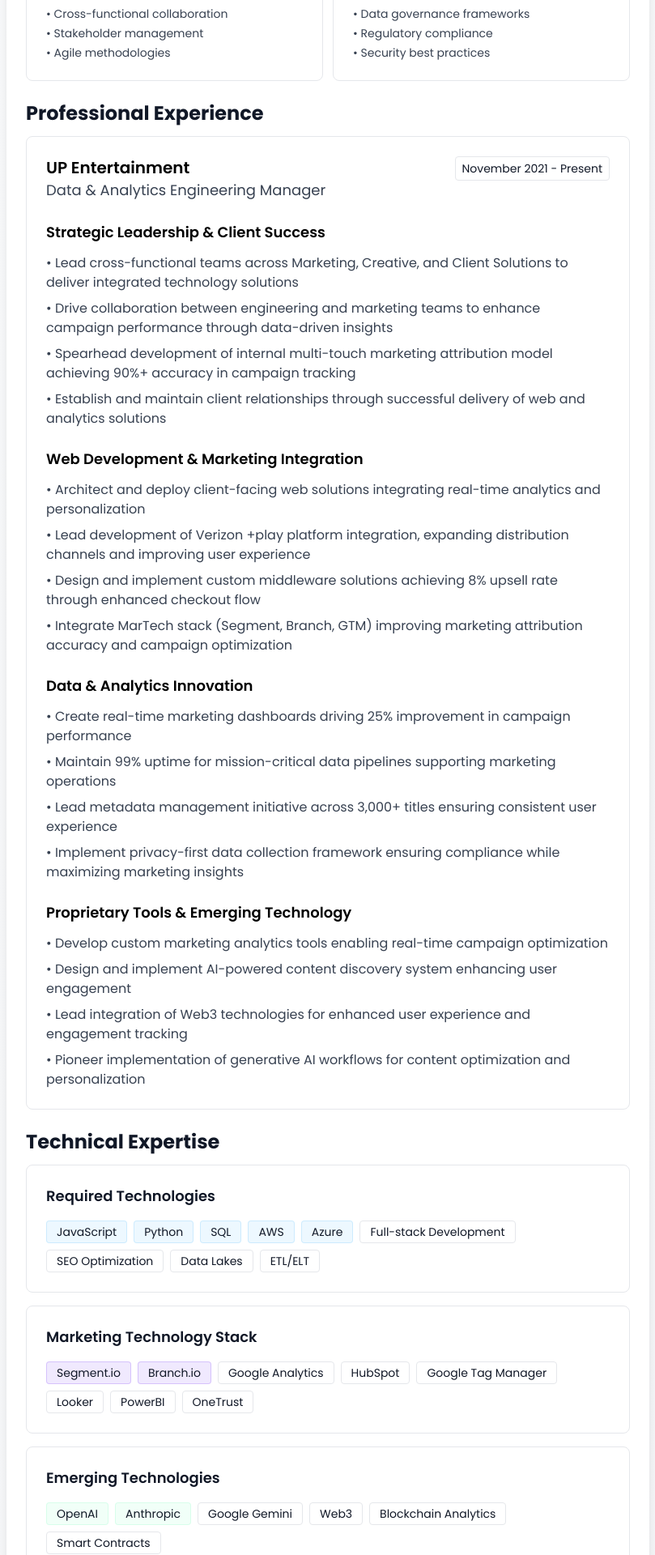
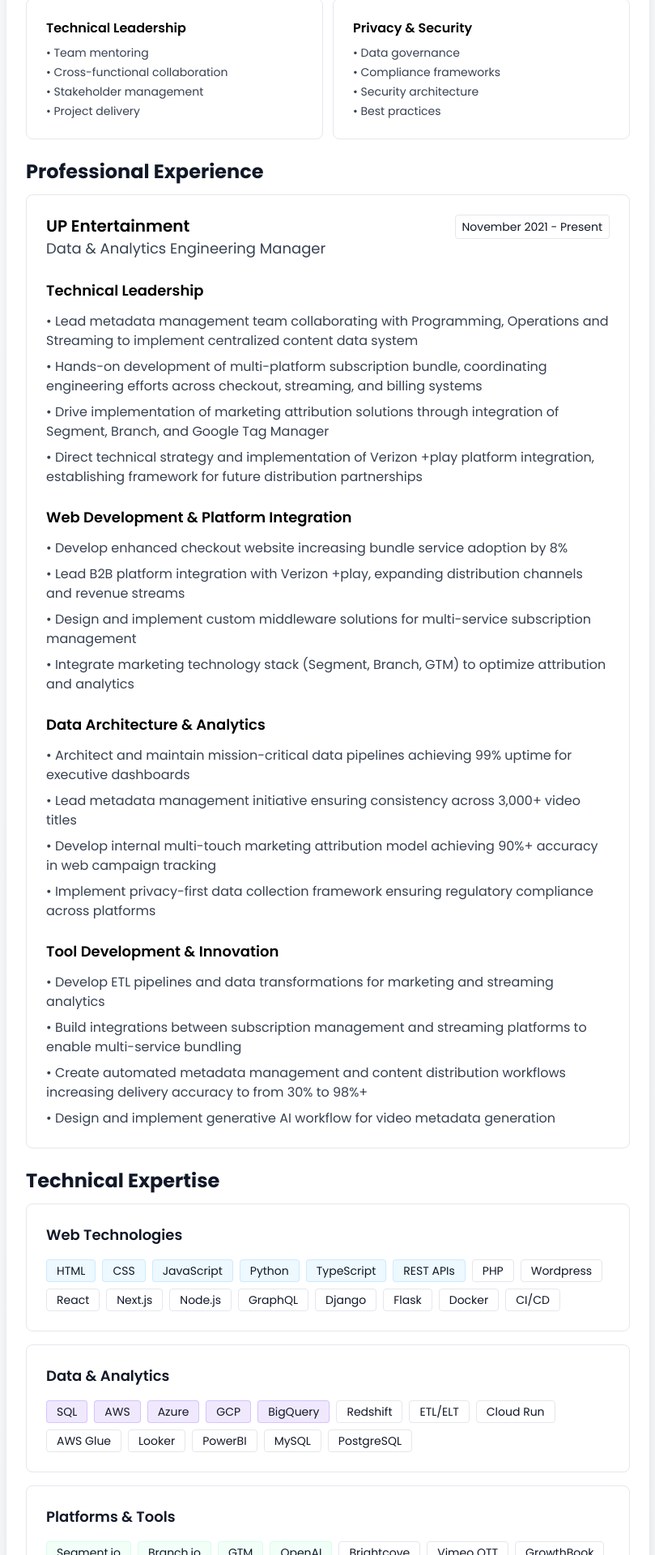
Before and after one commit to ijpatter1/ijpatter1.github.io, a Next.js app: page / in a window 1280 px wide. Shown: the part 880-2800 px from the top of the page at 81% size, without its empty margins (235-1044 px from the left). Built offline with nearby package versions, Linux system fonts and the light colour scheme.

Commit message:
update content

```diff
--- a/app/components/CoreCompetencies.tsx
+++ b/app/components/CoreCompetencies.tsx
@@ -12,34 +12,34 @@
   export default function CoreCompetencies() {
     const competencies: Competency[] = [
       {
-      title: "Client Solutions",
-      skills: ["Web development leadership", "Marketing campaign integration", "Real-time analytics"],
-      colour: 'agency-blue' // Marketing & Digital focus
+        title: "Web Development",
+        skills: ["Full-stack architecture", "Platform integration", "Performance tuning", "SEO optimization"],
+        colour: 'agency-blue'
+      },
+      {
+        title: "Data Architecture",
+        skills: ["Cloud infrastructure", "Data lakes & warehouses", "ETL/ELT pipelines", "Real-time visualization"],
+        colour: 'agency-violet'
+      },
+      {
+        title: "Marketing Technology",
+        skills: ["Attribution modeling", "Campaign optimization", "User journey analytics", "Platform integration"],
+        colour: 'agency-pink'
       },
       {
         title: "Technical Innovation",
-      skills: ["Proprietary tool development", "Emerging tech implementation (AI/ML, Web3)"],
-      colour: 'agency-violet' // Innovation & Future Tech
+        skills: ["Custom tool development", "AI/ML implementation", "Emerging tech integration", "POC development"],
+        colour: 'agency-green'
       },
       {
-      title: "Data Architecture",
-      skills: ["Cloud infrastructure", "Data lakes", "ETL/ELT", "Real-time visualization"],
-      colour: 'agency-green' // Infrastructure & Systems
-    },
-    {
-      title: "Marketing Technology",
-      skills: ["Attribution modeling", "Campaign optimization", "User journey analytics"],
-      colour: 'agency-pink' // Creative & Marketing Tech
-    },
-    {
-      title: "Strategic Leadership",
-      skills: ["Cross-functional collaboration", "Stakeholder management", "Agile methodologies"],
-      colour: 'agency-yellow' // Leadership & Management
+        title: "Technical Leadership",
+        skills: ["Team mentoring", "Cross-functional collaboration", "Stakeholder management", "Project delivery"],
+        colour: 'agency-yellow'
       },
       {
         title: "Privacy & Security",
-      skills: ["Data governance frameworks", "Regulatory compliance", "Security best practices"],
-      colour: 'agency-red' // Security & Compliance
+        skills: ["Data governance", "Compliance frameworks", "Security architecture", "Best practices"],
+        colour: 'agency-red'
       }
     ];
 
--- a/app/components/Experience.tsx
+++ b/app/components/Experience.tsx
@@ -26,39 +26,39 @@
 export default function Experience() {
   const achievements: Achievement[] = [
     {
-      title: "Strategic Leadership & Client Success",
+      title: "Technical Leadership",
       points: [
-        "Lead cross-functional teams across Marketing, Creative, and Client Solutions to deliver integrated technology solutions",
-        "Drive collaboration between engineering and marketing teams to enhance campaign performance through data-driven insights",
-        "Spearhead development of internal multi-touch marketing attribution model achieving 90%+ accuracy in campaign tracking",
-        "Establish and maintain client relationships through successful delivery of web and analytics solutions"
+        "Lead metadata management team collaborating with Programming, Operations and Streaming to implement centralized content data system",
+        "Hands-on development of multi-platform subscription bundle, coordinating engineering efforts across checkout, streaming, and billing systems",
+        "Drive implementation of marketing attribution solutions through integration of Segment, Branch, and Google Tag Manager",
+        "Direct technical strategy and implementation of Verizon +play platform integration, establishing framework for future distribution partnerships"
       ]
     },
     {
-      title: "Web Development & Marketing Integration",
+      title: "Web Development & Platform Integration",
       points: [
-        "Architect and deploy client-facing web solutions integrating real-time analytics and personalization",
-        "Lead development of Verizon +play platform integration, expanding distribution channels and improving user experience",
-        "Design and implement custom middleware solutions achieving 8% upsell rate through enhanced checkout flow",
-        "Integrate MarTech stack (Segment, Branch, GTM) improving marketing attribution accuracy and campaign optimization"
+        "Develop enhanced checkout website increasing bundle service adoption by 8%",
+        "Lead B2B platform integration with Verizon +play, expanding distribution channels and revenue streams",
+        "Design and implement custom middleware solutions for multi-service subscription management",
+        "Integrate marketing technology stack (Segment, Branch, GTM) to optimize attribution and analytics"
       ]
     },
     {
-      title: "Data & Analytics Innovation",
+      title: "Data Architecture & Analytics",
       points: [
-        "Create real-time marketing dashboards driving 25% improvement in campaign performance",
-        "Maintain 99% uptime for mission-critical data pipelines supporting marketing operations",
-        "Lead metadata management initiative across 3,000+ titles ensuring consistent user experience",
-        "Implement privacy-first data collection framework ensuring compliance while maximizing marketing insights"
+        "Architect and maintain mission-critical data pipelines achieving 99% uptime for executive dashboards",
+        "Lead metadata management initiative ensuring consistency across 3,000+ video titles",
+        "Develop internal multi-touch marketing attribution model achieving 90%+ accuracy in web campaign tracking",
+        "Implement privacy-first data collection framework ensuring regulatory compliance across platforms"
       ]
     },
     {
-      title: "Proprietary Tools & Emerging Technology",
+      title: "Tool Development & Innovation",
       points: [
-        "Develop custom marketing analytics tools enabling real-time campaign optimization",
-        "Design and implement AI-powered content discovery system enhancing user engagement",
-        "Lead integration of Web3 technologies for enhanced user experience and engagement tracking",
-        "Pioneer implementation of generative AI workflows for content optimization and personalization"
+        "Develop ETL pipelines and data transformations for marketing and streaming analytics",
+        "Build integrations between subscription management and streaming platforms to enable multi-service bundling",
+        "Create automated metadata management and content distribution workflows increasing delivery accuracy to from 30% to 98%+",
+        "Design and implement generative AI workflow for video metadata generation"
       ]
     }
   ];
--- a/app/components/Summary.tsx
+++ b/app/components/Summary.tsx
@@ -8,12 +8,13 @@
       <Card>
         <CardContent>
           <p className={theme.colors.text.primary}>
-            Innovation-focused technology leader with proven success in pushing boundaries of marketing
-            technology in the entertainment industry. Extensive experience developing client-facing web
-            solutions, real-time analytics platforms, and proprietary tools that drive marketing success.
-            Track record of leading cross-functional teams to deliver cutting-edge solutions while ensuring
-            seamless integration with marketing campaigns and strategies. Demonstrated ability to translate
-            complex technical concepts for diverse stakeholders while maintaining focus on bottom-line results.
+            Innovation-focused technology leader specializing in enterprise web development and real-time data solutions
+            for the media entertainment industry. Strong track record of architecting and implementing
+            client-facing platforms, with deep expertise in privacy-first data collection, real-time analytics,
+            and marketing technology integration. Proven success leading cross-functional teams to
+            deliver mission-critical web applications, custom backend tools, and data solutions.
+            Demonstrated ability to drive technical strategy while actively contributing to development,
+            ensuring solutions meet stringent security, scalability, and performance requirements.
           </p>
         </CardContent>
       </Card>
--- a/app/components/TechnicalExpertise.tsx
+++ b/app/components/TechnicalExpertise.tsx
@@ -14,44 +14,63 @@
 export default function TechnicalExpertise() {
   const categories: TechCategory[] = [
     {
-      title: "Required Technologies",
+      title: "Web Technologies",
       color: "agency-blue",
       items: [
+        { name: "HTML", highlight: true },
+        { name: "CSS", highlight: true },
         { name: "JavaScript", highlight: true },
         { name: "Python", highlight: true },
+        { name: "TypeScript", highlight: true },
+        { name: "REST APIs", highlight: true },
+        { name: "PHP" },
+        { name: "Wordpress" },
+        { name: "React" },
+        { name: "Next.js" },
+        { name: "Node.js" },
+        { name: "GraphQL" },
+        { name: "Django" },
+        { name: "Flask" },
+        { name: "Docker" },
+        { name: "CI/CD" }
+      ]
+    },
+    {
+      title: "Data & Analytics",
+      color: "agency-violet",
+      items: [
         { name: "SQL", highlight: true },
         { name: "AWS", highlight: true },
         { name: "Azure", highlight: true },
-        { name: "Full-stack Development" },
-        { name: "SEO Optimization" },
-        { name: "Data Lakes" },
-        { name: "ETL/ELT" }
+        { name: "GCP", highlight: true},
+        { name: "BigQuery", highlight: true },
+        { name: "Redshift" },
+        { name: "ETL/ELT" },
+        { name: "Cloud Run" },
+        { name: "AWS Glue" },
+        { name: "Looker" },
+        { name: "PowerBI" },
+        { name: "MySQL" },
+        { name: "PostgreSQL" }
       ]
     },
     {
-      title: "Marketing Technology Stack",
-      color: "agency-violet",
+      title: "Platforms & Tools",
+      color: "agency-green",
       items: [
         { name: "Segment.io", highlight: true },
         { name: "Branch.io", highlight: true },
-        { name: "Google Analytics" },
+        { name: "GTM", highlight: true },
+        { name: "OpenAI", highlight: true },
+        { name: "Brightcove" },
+        { name: "Vimeo OTT" },
+        { name: "GrowthBook" },
         { name: "HubSpot" },
-        { name: "Google Tag Manager" },
-        { name: "Looker" },
-        { name: "PowerBI" },
-        { name: "OneTrust" }
-      ]
-    },
-    {
-      title: "Emerging Technologies",
-      color: "agency-green",
-      items: [
-        { name: "OpenAI", highlight: true },
-        { name: "Anthropic", highlight: true },
-        { name: "Google Gemini" },
-        { name: "Web3" },
-        { name: "Blockchain Analytics" },
-        { name: "Smart Contracts" }
+        { name: "OneTrust" },
+        { name: "GA4" },
+        { name: "Yoast SEO" },
+        { name: "Mouseflow" },
+        { name: "LangChain" }
       ]
     }
   ];
```
Lines whose indentation alone changed are shown as unchanged.
